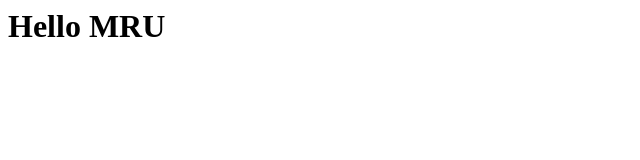
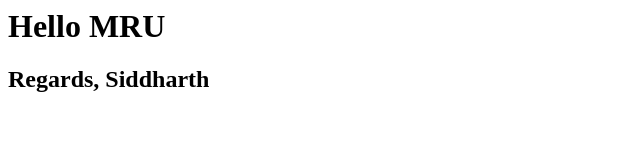
Before and after one commit to sidoncode/MRU-Agile-Day1, a plain HTML site: page index.html in a window 1280 px wide. Shown: the whole page, without its empty margins (0-640 px from the left). Drawn offline with Linux system fonts and the light colour scheme.

Commit message:
Update index.html

```diff
--- a/index.html
+++ b/index.html
@@ -2,4 +2,7 @@
 
   <h1> Hello MRU </h1>
 
+  <h2> Regards,
+    Siddharth </h2>
+
 </html>
```
